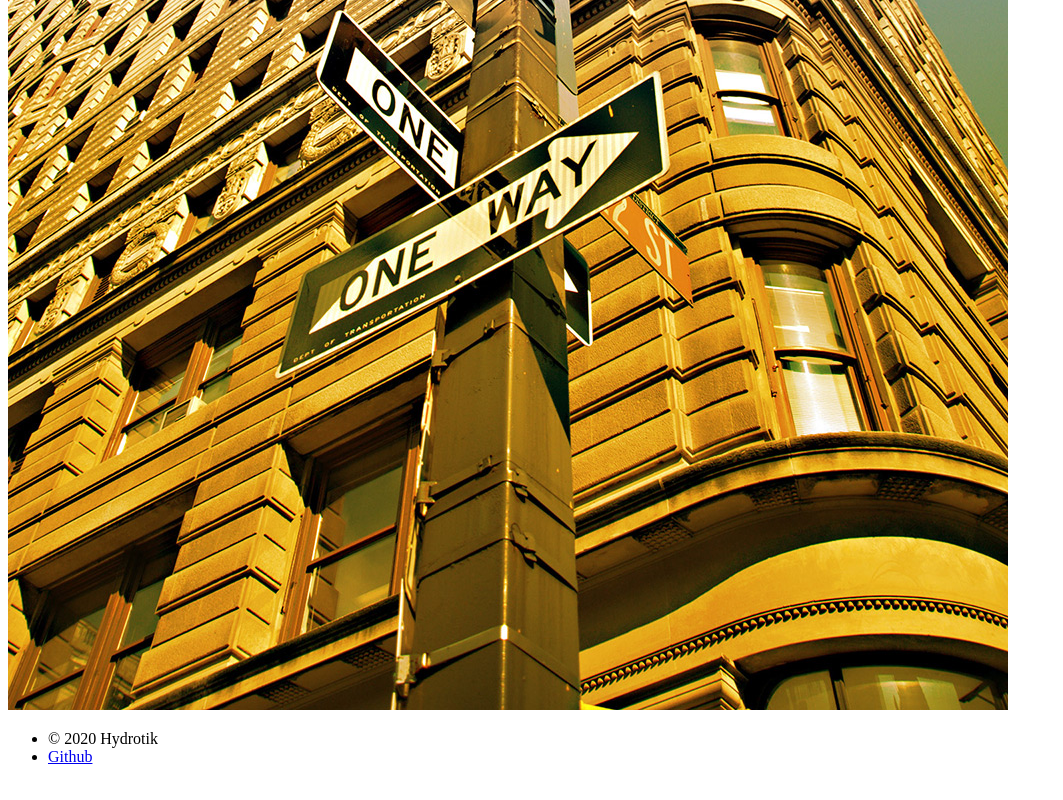
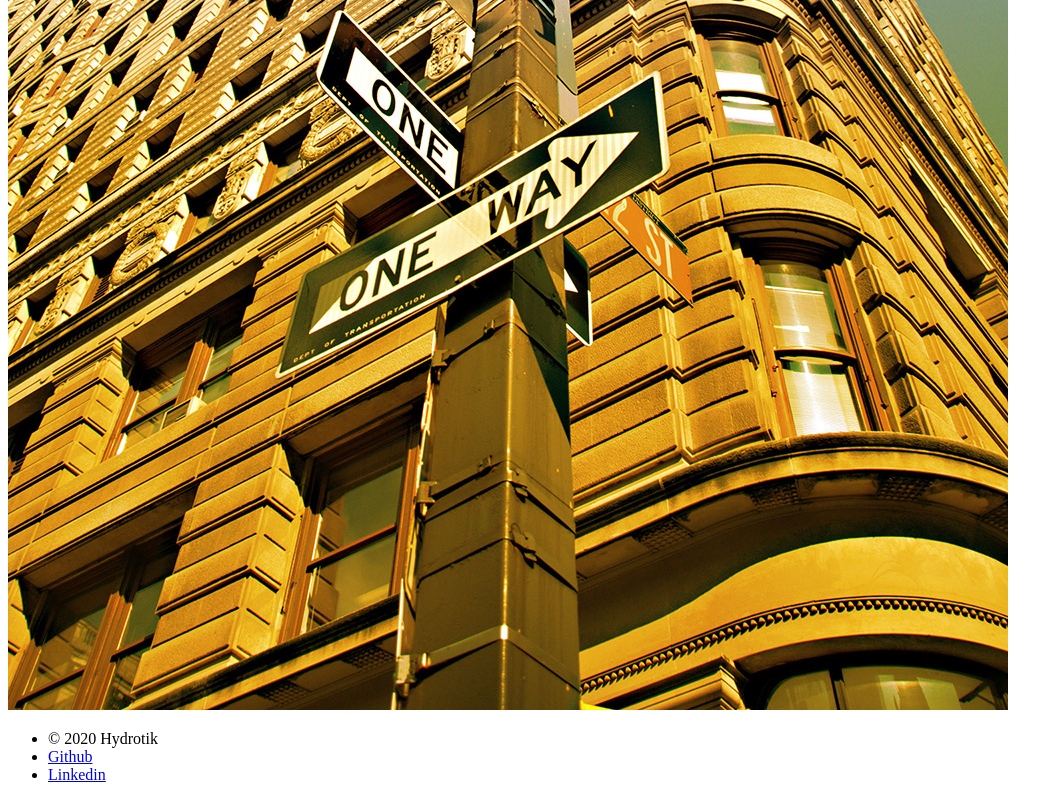
Before and after one commit to hydrotik/hydrotik, a Next.js app: page /about in a window 1280 px wide. Shown: the part 2400-3200 px from the top of the page, without its empty margins (0-1063 px from the left). Built offline with nearby package versions, Linux system fonts and the light colour scheme; no server answers.

Commit message:
add linkedin footer button

```diff
--- a/src/components/global/footer.tsx
+++ b/src/components/global/footer.tsx
@@ -18,11 +18,11 @@ const Footer: React.FunctionComponent<Props> = ({
 				<li>
 					{footerTitle}
 				</li>
-
 				<li>
-
-
 					<Button href="https://github.com/hydrotik/hydrotik">Github</Button>
+				</li>
+				<li>
+					<Button href="https://www.linkedin.com/in/donovanadams/">Linkedin</Button>
 				</li>
 			</ul>
 	</footer>
```
Also changed, not shown: 4 other files (tests, documents, lock files or other folders).
